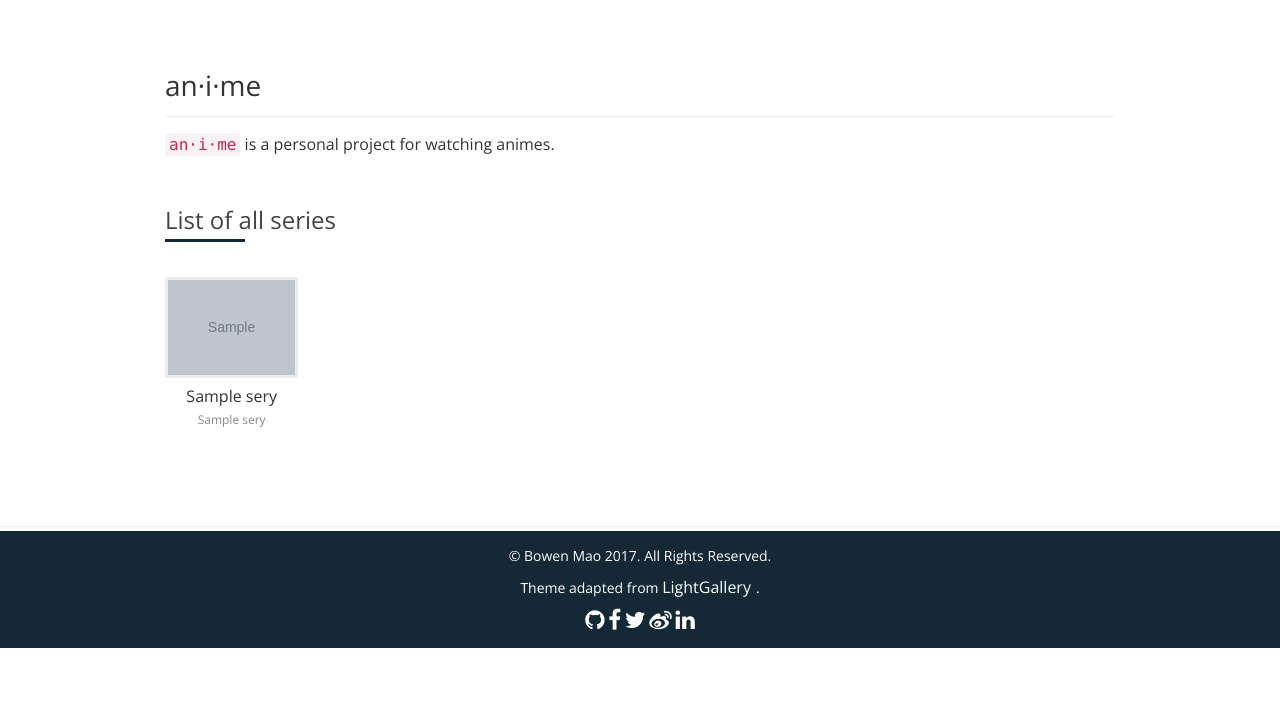
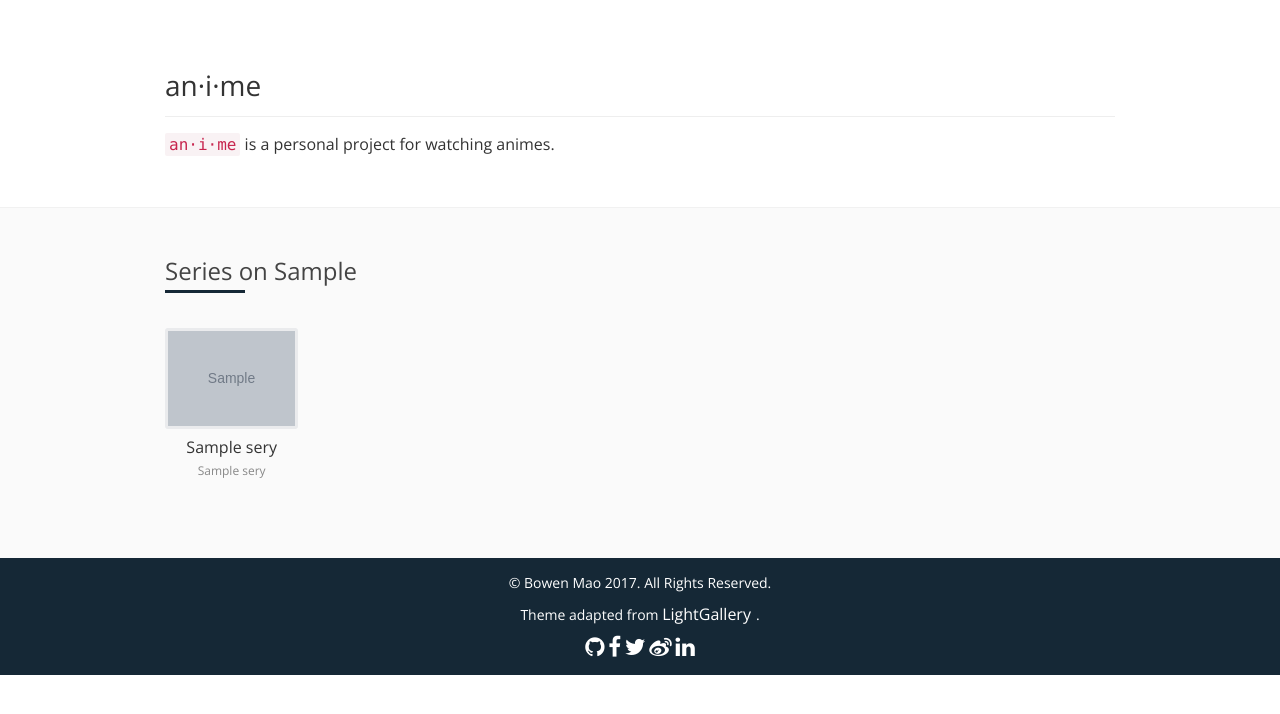
Before and after one commit to maobowen/anime_django, a Django app: page /anime/ in a window 1280 px wide. Shown: the part 72-786 px from the top of the page. Run offline with Django 3.2, Linux system fonts and the light colour scheme; tables that the repository leaves empty hold one stand-in row (values such as "Sample post"); grey boxes marked "Sample" are stand-in pictures; some libraries are stand-ins or nearby versions.

Commit message:
Modified template "index.html"
Used different section tags for different sources.

```diff
--- a/anime/static/anime/css/main.css
+++ b/anime/static/anime/css/main.css
@@ -574,6 +574,9 @@ code {
   padding: 50px 0 40px;
   border-bottom: 1px solid #f1f1f1;
 }
+.section.highlight {
+  background-color: #FAFAFA;
+}
 .section .section-header h1 {
   text-align: left;
 }
--- a/anime/views.py
+++ b/anime/views.py
@@ -6,12 +6,14 @@ import requests
 from xml.etree import ElementTree
 import json
 
-USE_LOCAL_CONFIG = False  # Enable this to use local configuration files (for episodes only)
+USE_LOCAL_CONFIG = True  # Enable this to use local configuration files (for episodes only)
 
 
 # Create your views here.
 def index(request):
+    sources = Series.objects.values_list('source', flat=True).distinct().order_by()
     return render(request, 'anime/index.html', context={
+        'souces': sources,
         'series': Series.objects.all(),
     })
 
--- a/templates/anime/index.html
+++ b/templates/anime/index.html
@@ -14,13 +14,19 @@
                 <h1 class="page-header mrb15">an·i·me</h1>
                 <p><code>an·i·me</code> is a personal project for watching animes.</p>
             </div>
-            <h2 id="relativeCaption" class="anchor-title mrb35">
-                <a href="#relativeCaption">List of all series</a>
+        </div>
+    </section>
+    {% for src in souces %}
+        <section class="section pdb0{% if forloop.counter0|divisibleby:2 %} highlight{% endif %}">
+            <div class="container-fluid">
+                <h2 id="series{{ src.capitalize }}" class="anchor-title mrb35">
+                    <a href="#series{{ src.capitalize }}">Series on {{ src.capitalize }}</a>
                     <span class="border"></span>
                 </h2>
                 <div class="demo-gallery dark mrb35">
                     <ul id="relative-caption" class="list-unstyled row">
                         {% for s in series %}
+                            {% if s.source == src %}
                                 <li class="col-xs-6 col-sm-3 col-md-2" data-src="{{ s.poster }}" data-sub-html=".caption">
                                     <a href="{{ s.id }}/?site={{ s.source }}" title="Watch {{ s.title_en }} on {{ s.source.capitalize }}" {% if not s.available %}class="unavailable"{% endif %}>
                                         <img class="img-responsive" src="{{ s.poster }}">
@@ -35,11 +41,13 @@
                                         <p>{{ s.title_en }}</p>
                                     </div>
                                 </li>
+                            {% endif %}
                         {% endfor %}
                     </ul>
                 </div>
             </div>
         </section>
+    {% endfor %}
 {% endblock %}
 
 {% block post_body_block %}
```
Lines whose indentation alone changed are shown as unchanged.
